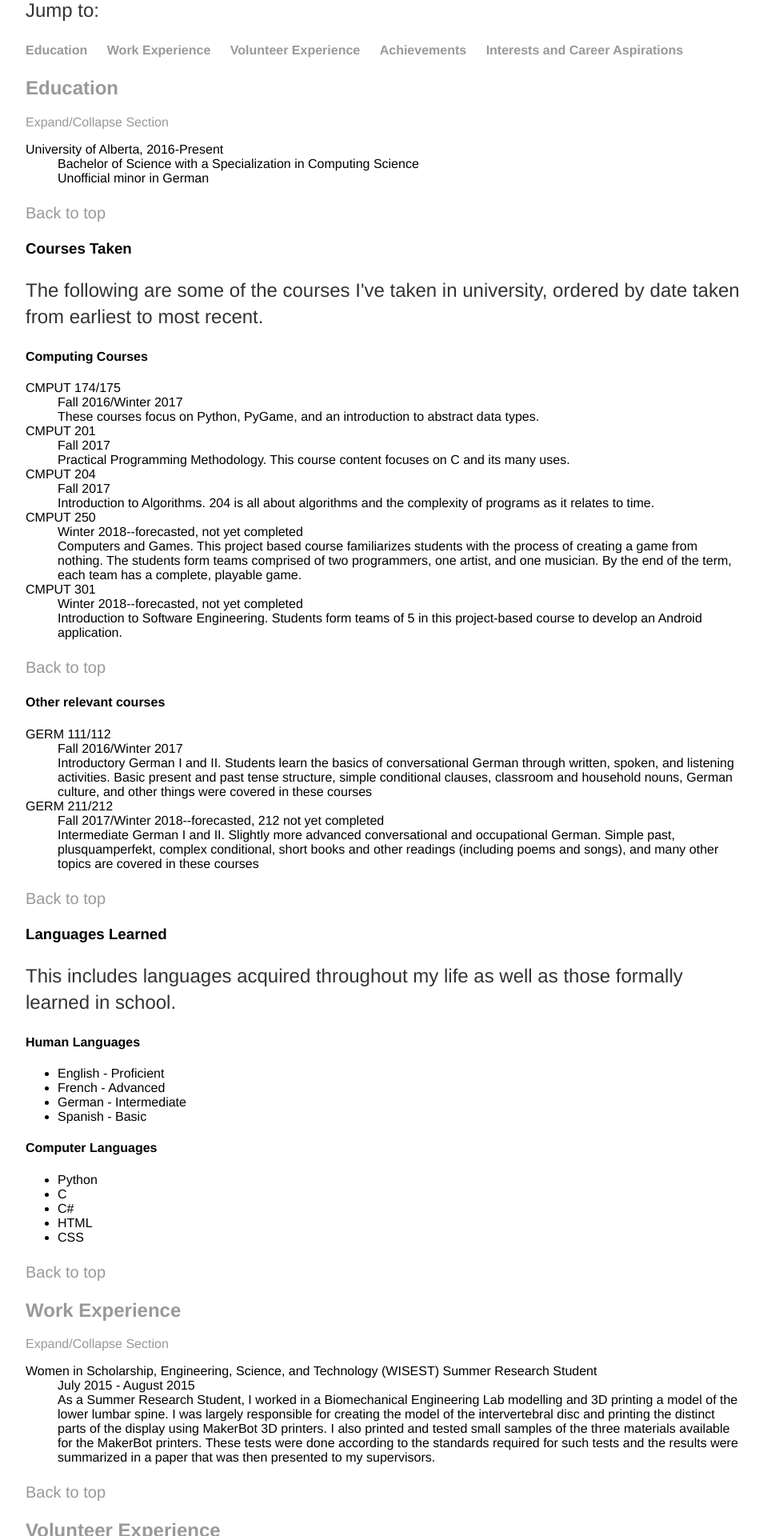
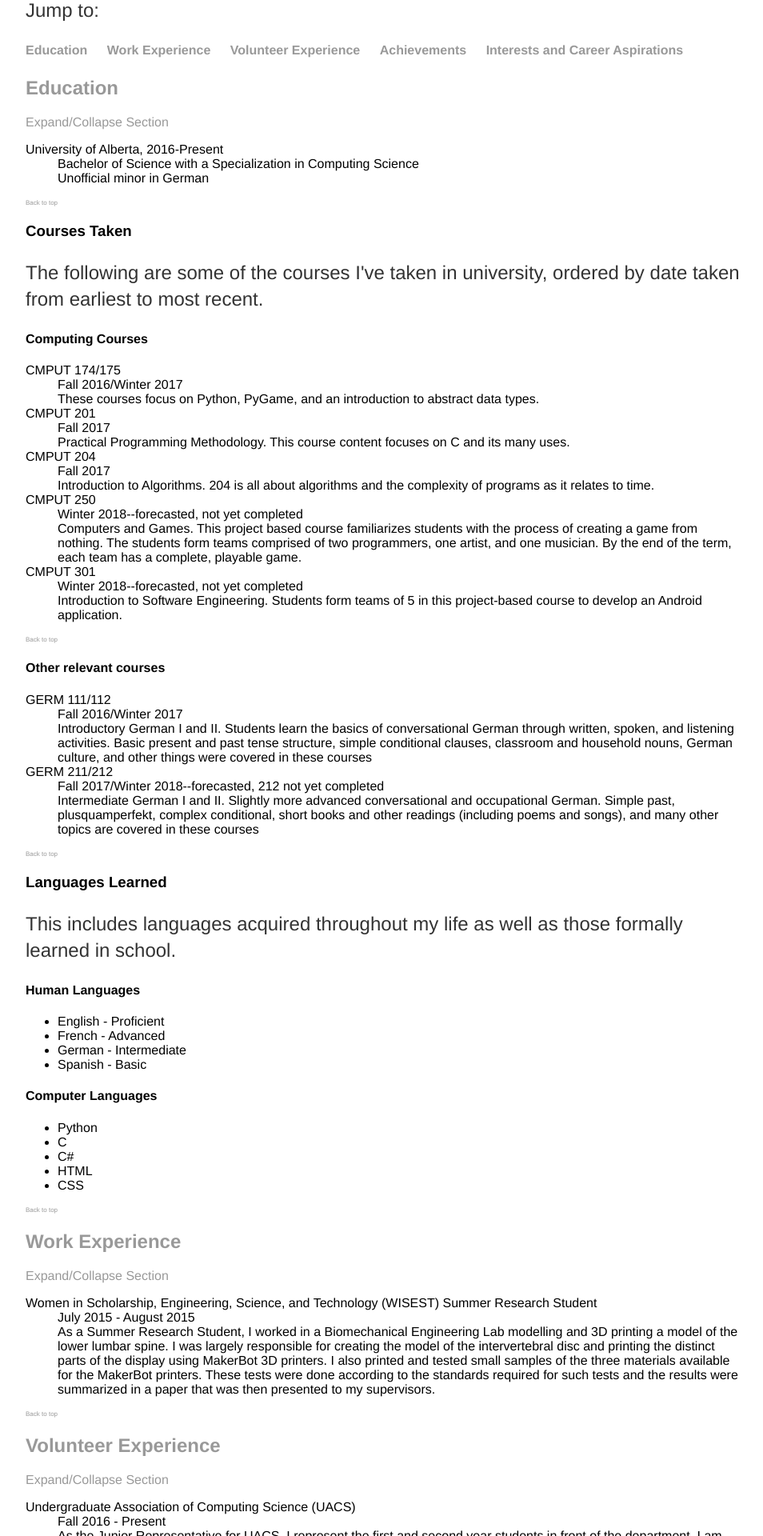
Before and after one commit to nienna73/nienna73.github.io, a Jekyll site: the page built from resume/index.html, in a window 1280 px wide. Shown: the part 326-2246 px from the top of the page at 80% size, without its empty margins (160-1114 px from the left). Built offline with Jekyll 4.4.1, drawn with Linux system fonts in a browser that asks for light colours.

Commit message:
Update main.css
Remove expand styles; change top-link styles

```diff
--- a/css/main.css
+++ b/css/main.css
@@ -3,7 +3,6 @@ body {
   margin: 60px auto;
   width: 70%;
 }
-
 
 nav ul, footer ul  {
   font-family: 'Helvetica', 'Arial', 'Sans-Serif';
@@ -30,7 +29,8 @@ nav ul li, footer ul li {
 }
 
 .top-link {
-  font-size: 10pt;
+  font-size: 4pt;
+  font-color: blue;
 }
 
 
@@ -68,7 +68,3 @@ footer {
 ul.posts li {
   list-style: none;
 }
-
-.expand {
-  display: block;
-}
```
